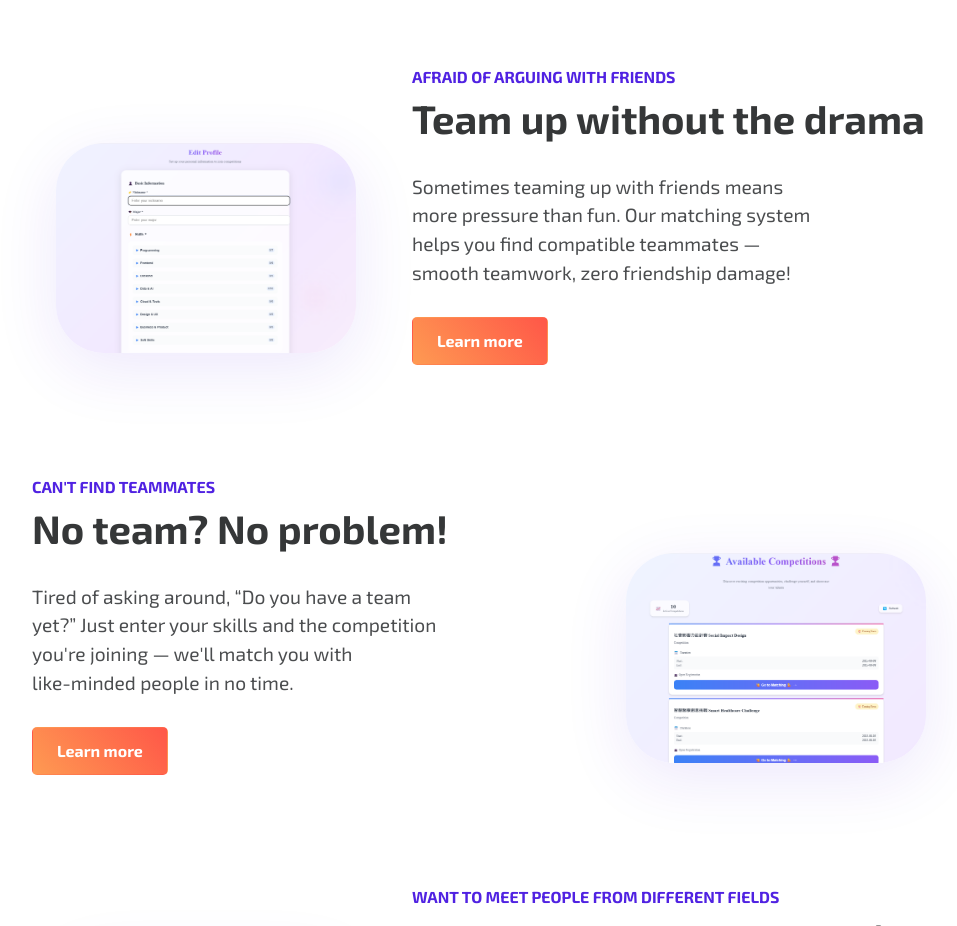
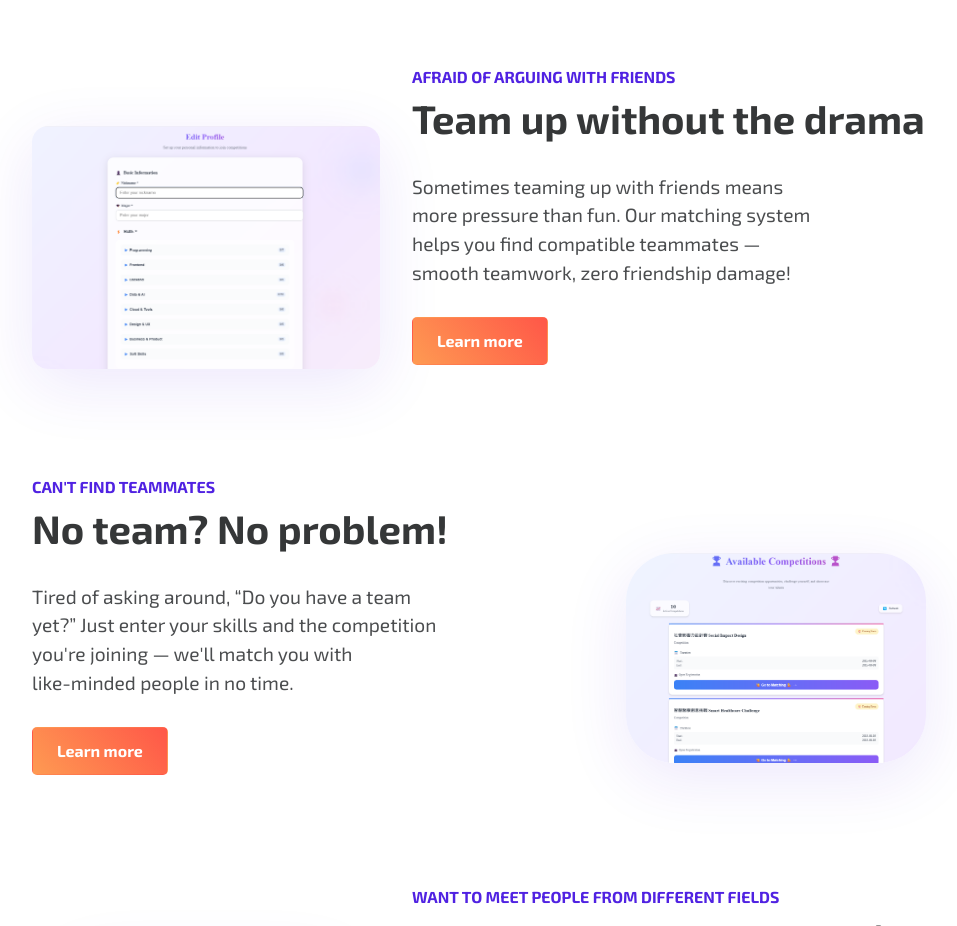
Before and after one commit to machipower/machipower.github.io, a plain HTML site: page index.html in a window 1280 px wide. Shown: the part 880-1806 px from the top of the page, without its empty margins (149-1106 px from the left). Drawn offline with Linux system fonts and the light colour scheme.

Commit message:
Update index.html

```diff
--- a/index.html
+++ b/index.html
@@ -96,7 +96,7 @@
 
         <div class="container">
           <div class="row flex-center my-5">
-            <div class="col-md-6 col-lg-4 text-center mb-6 mb-md-0 order-0"><img class="shadow-lg" src="assets/img/gallery/p.png" width="300" alt="..." style="border-radius:3rem;" /></div>
+            <div class="col-md-6 col-lg-4 text-center mb-6 mb-md-0 order-0"><img class="shadow-lg" src="assets/img/gallery/p.png" width="100%" alt="..." style="max-width:400px; border-radius:1rem;" /></div>
             <div class="col-md-6 text-center text-md-start mb-6 offset-0">
               <h6 class="fs-0 text-uppercase fw-bold text-primary">Afraid of Arguing with Friends</h6>
               <h6 class="fw-bold fs-3 fs-lg-5 lh-sm">Team up without the drama</h6>
```
